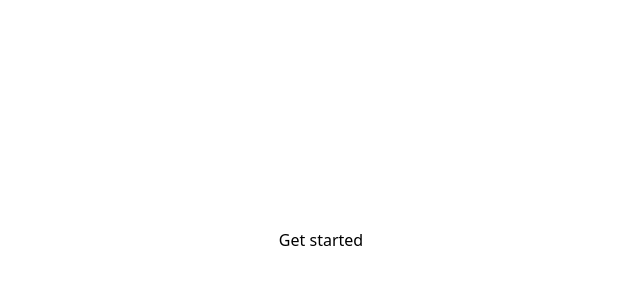
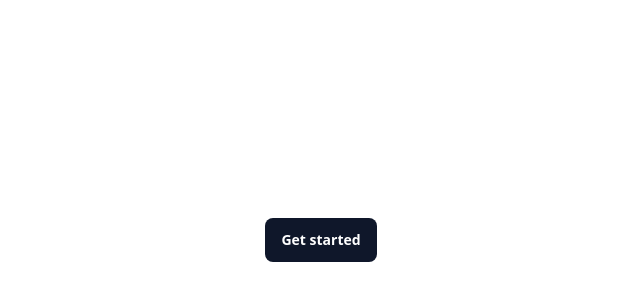
Before and after one commit to oysteinsigholt/lean-coffee-timer, a SvelteKit app: page / in a window 1280 px wide. Shown: the part 160-460 px from the top of the page, without its empty margins (319-959 px from the left). Built offline with nearby package versions, Linux system fonts and the light colour scheme.

Commit message:
add button style to getting started button

```diff
--- a/src/routes/+page.svelte
+++ b/src/routes/+page.svelte
@@ -2,4 +2,8 @@
 	export const prerender = true;
 </script>
 
-<a href="/lean-coffee-timer/settings">Get started</a>
+<a
+	href="/lean-coffee-timer/settings"
+	class="inline-flex justify-center rounded-lg text-sm font-semibold py-3 px-4 bg-slate-900 text-white hover:bg-slate-700"
+	>Get started</a
+>
```
